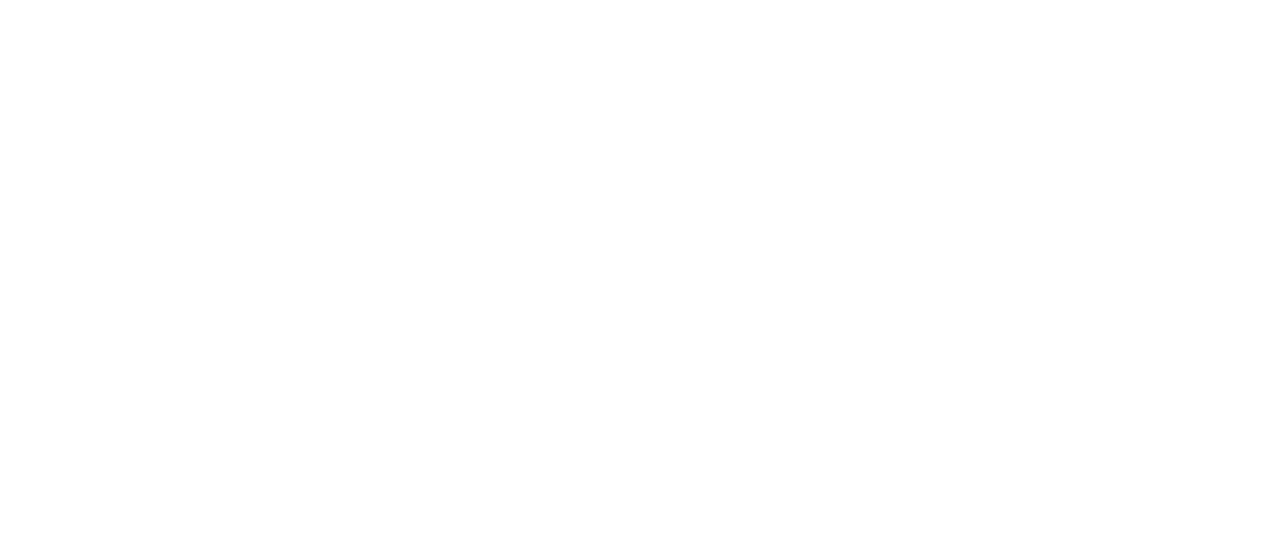
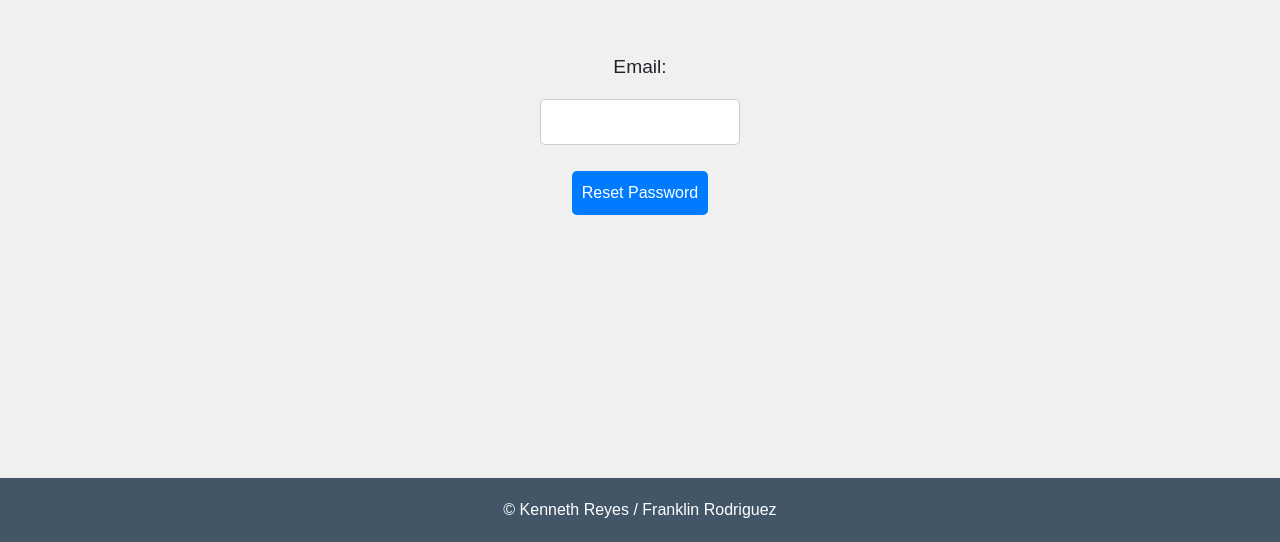
Before and after one commit to dan29reyes/Proyecto_UX, a React (Create React App) app: page /Olvide in a window 1280 px wide. Before the commit this address had no page. Shown: the part 258-800 px from the top of the page. Built offline with nearby package versions, Linux system fonts and the light colour scheme.

Commit message:
implementacion

```diff
--- a/src/components/App.js
+++ b/src/components/App.js
@@ -4,6 +4,7 @@
 import ProjectContainer from "../pages/Project";
 import BoardContainer from "../pages/Boards";
 import RegisterContainer from "../pages/Register";
+import OlvidePasswordPage from '../pages/OlvidePass';
 
 const App = () => {
   return (
@@ -14,6 +15,7 @@
         <Route path="/Proyecto" element={<ProjectContainer/>}/>
         <Route path="/Tablero" element={<BoardContainer/>}/>
         <Route path="/Registro" element={<RegisterContainer/>}/>
+        <Route path="/Olvide" element={<OlvidePasswordPage/>}/>
       </Routes>
     </BrowserRouter>
   );
--- a/src/pages/OlvidePass.js
+++ b/src/pages/OlvidePass.js
@@ -1,11 +1,11 @@
 
 
 import React, { useState } from 'react';
-import '../styles/olvidepassword.css';
-import axios from 'axios';
+import '../styles/OlvidePass.css';
 import services from '../utils/services';
 import validator from '../utils/validator';
 import { useNavigate } from 'react-router-dom';
+import 'bootstrap/dist/css/bootstrap.min.css';
 
 const OlvidePasswordPage = () => {
   const navigate = useNavigate();
@@ -55,7 +55,11 @@
           Reset Password
         </button>
       </form>
+      <footer>
+        <p>&copy; Kenneth Reyes / Franklin Rodriguez</p>
+      </footer>
     </div>
+
   );
 };
 
```
